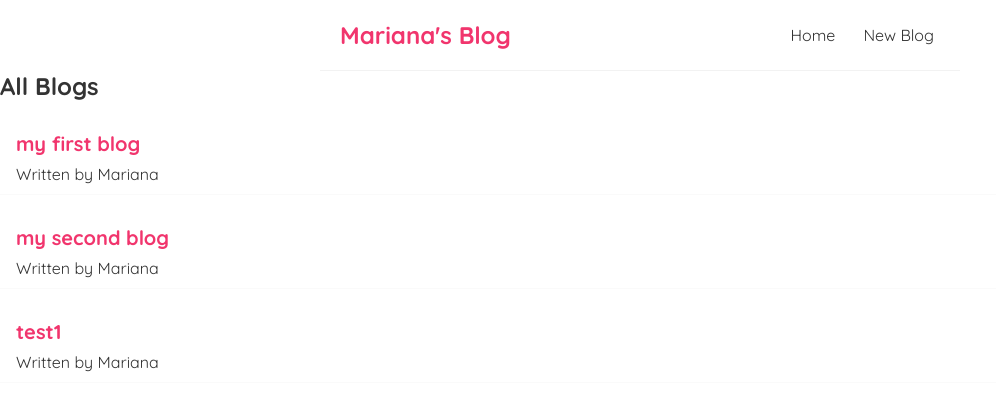
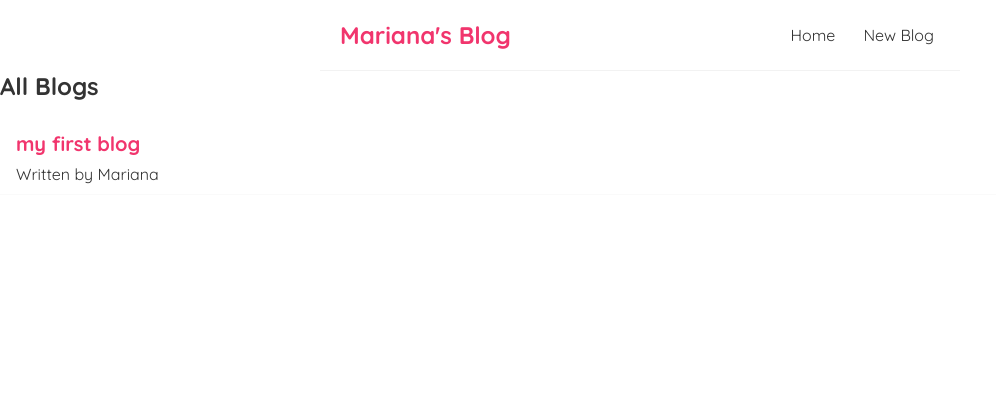
Before and after one commit to marianaG11/blog-app, a React (Create React App) app: page / in a window 1280 px wide. Shown: the top 410 px of the page, without its empty margins (0-996 px from the left). Built offline with nearby package versions, Linux system fonts and the light colour scheme; data requests are answered from the project's data file.

Commit message:
deleting a blog function

```diff
--- a/data/db.json
+++ b/data/db.json
@@ -5,19 +5,6 @@
       "body": "test",
       "author": "Mariana",
       "id": 1
-    },
-    {
-      "title": "my second blog",
-      "body": "test",
-      "author": "Mariana",
-      "id": 2
-    },
-    {
-      "title": "test1",
-      "body": "this is test1 blah ",
-      "author": "Mariana",
-      "id": 3
     }
-
   ]
 }
--- a/src/BlogDetails.js
+++ b/src/BlogDetails.js
@@ -1,10 +1,23 @@
 import Navbar from "./Navbar";
 import { useParams } from "react-router-dom";
 import useFetch from "./useFetch";
+import { useNavigate } from "react-router-dom";
 const BlogDetails = () => {
      //can access the id param
     const {id} = useParams();   //allows to grab parameters from the Routes
     const {data: blog, loading, error} = useFetch(`http://localhost:8000/blogs/${id}`);
+    const navigate = useNavigate();
+
+    //deleting a post
+    const handleClick = () => {
+        fetch(`http://localhost:8000/blogs/${id}`, {
+            method: 'DELETE'
+        }).then(() => {
+            navigate("/")
+        });
+    }
+
+
     return (
         <>
             <Navbar />
@@ -16,6 +29,7 @@
                     <h2>{blog.title}</h2>
                     <p>Written by {blog.author}</p>
                     <div>{blog.body}</div>
+                    <button onClick={handleClick}>Delete</button>
                 </article>
                 )}
             </div>
--- a/src/Create.js
+++ b/src/Create.js
@@ -1,13 +1,13 @@
 import Navbar from "./Navbar";
 import { useState } from "react";
-
+import {useNavigate } from "react-router-dom";
 const Create = () => {
 
     const [title, setTitle] = useState(''); //when user types in, setTitle gets called and updates
     const [body, setBody] = useState('');
     const [author, setAuthor] = useState('Mariana');
     const [loading, setLoading] = useState(false);
-
+    const navigate = useNavigate();
 
 
     const handleSubmit = (e) => {
@@ -16,6 +16,7 @@
 
         setLoading(true);
 
+        //submitting a post
         fetch("http://localhost:8000/blogs", {
             method: 'POST',
             headers: {"Content-Type": "application/json"},
@@ -23,7 +24,10 @@
         }).then(() => {
             console.log('new blog added');
             setLoading(false);
+            navigate("/");
         })
+
+
     }
 
     //the value being typed in
@@ -57,7 +61,7 @@
                     <option value="Mariana">Mariana</option>
                     <option value="Maggie">Maggie</option>
                 </select>
-                {!loading ? <button>Add Blog</button> :< button disabled>Adding blog...</button>  }
+                {!loading ? <button>Add Blog</button> :< button disabled>Adding blog...</button>}
                <p>{title}</p>
                <p>{body}</p>
                <p>{author}</p>
```
